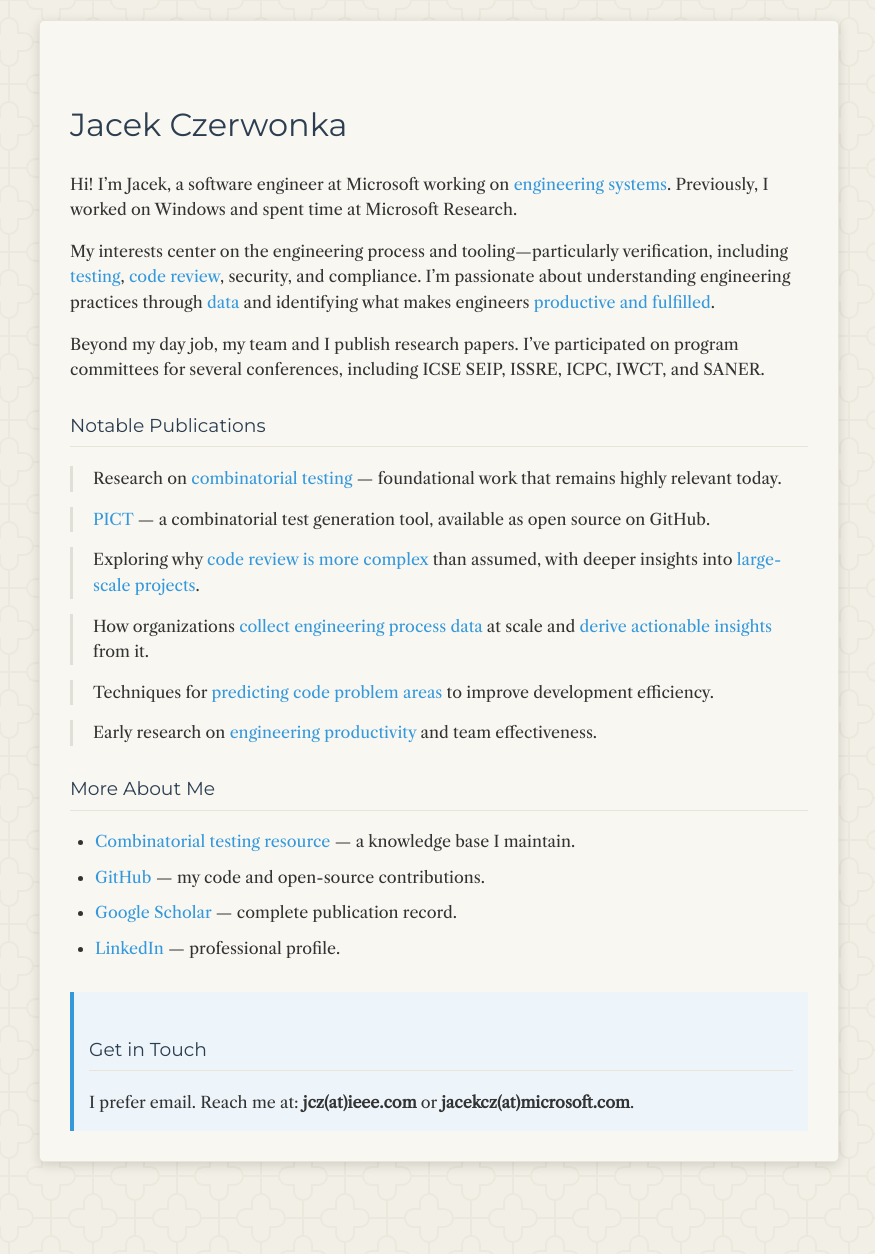
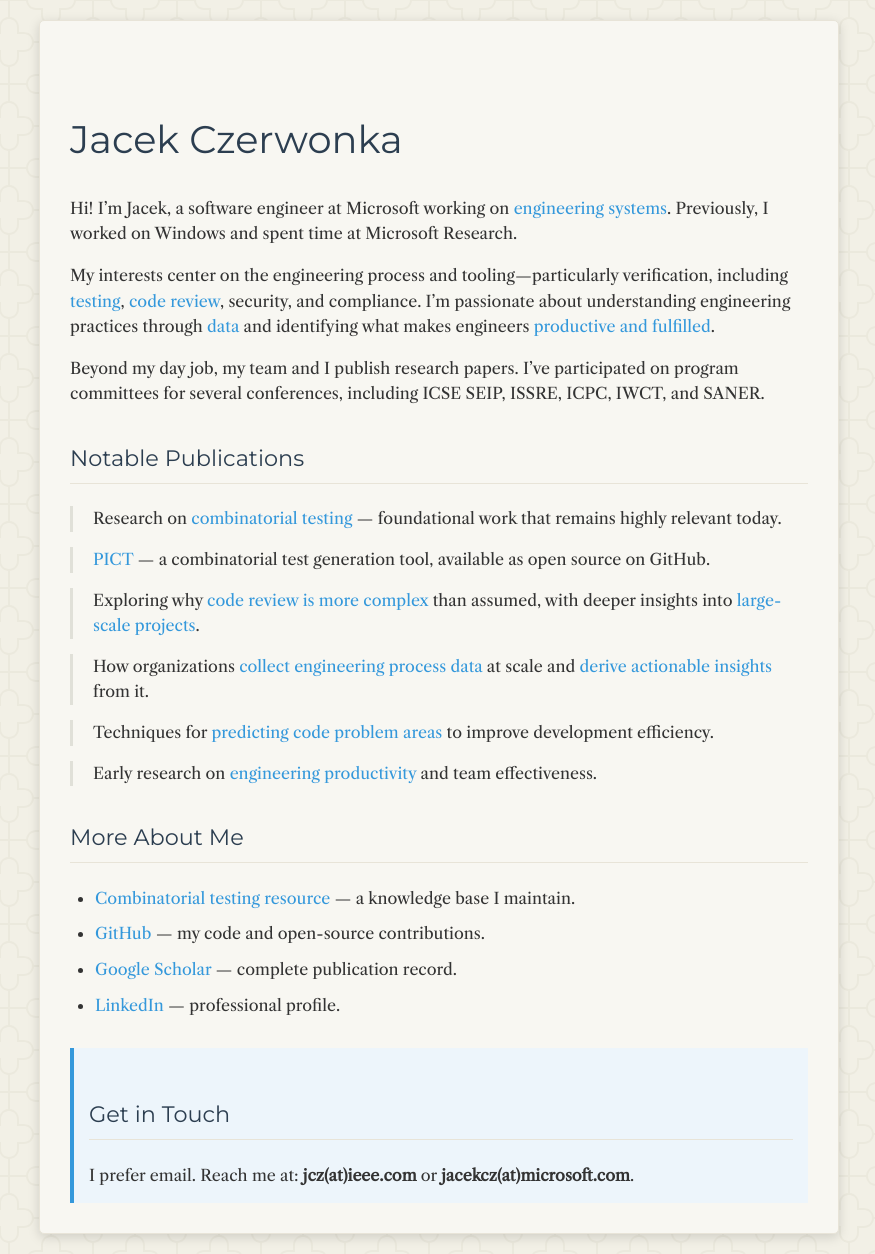
Before and after one commit to jaccz/jaccz.github.io, a Jekyll site: the page built from index.md, in a window 1280 px wide. Shown: the whole page, without its empty margins (201-1076 px from the left). Built offline with Jekyll 4.4.1, drawn with Linux system fonts in a browser that asks for light colours; before the commit the page ends 1182 px from its top, so only the background shows below that.

Commit message:
Enhance heading styles with improved font sizes for better hierarchy and readability

```diff
--- a/assets/css/style.css
+++ b/assets/css/style.css
@@ -63,9 +63,22 @@
   font-weight: 400;
 }
 
+h1 {
+  font-size: 2.4em;
+}
+
+h2 {
+  font-size: 1.8em;
+}
+
 h3 {
+  font-size: 1.4em;
   border-bottom: 1px solid var(--border-color);
   padding-bottom: 0.3em;
+}
+
+h4 {
+  font-size: 1.2em;
 }
 
 a {
```
